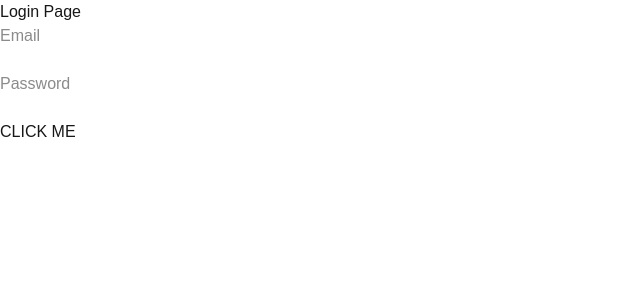
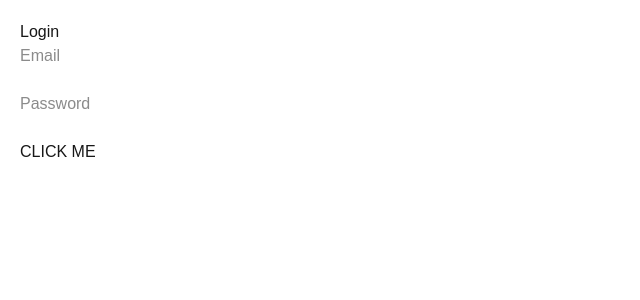
Before and after one commit to jjalan08/workspace-app, a Next.js app: page /login in a window 1280 px wide. Shown: the top 300 px of the page, without its empty margins (0-640 px from the left). Built offline with nearby package versions, Linux system fonts and the light colour scheme.

Commit message:
fix login UI

```diff
--- a/src/app/login/page.js
+++ b/src/app/login/page.js
@@ -1,29 +1,19 @@
 "use client";
 
 import { useState } from "react";
-import { useRouter } from "next/navigation";
-import { signInWithEmailAndPassword } from "firebase/auth";
-import { auth } from "@/lib/firebase";
 
 export default function Login() {
   const [email, setEmail] = useState("");
   const [password, setPassword] = useState("");
-  const router = useRouter();
 
-  const handleLogin = async () => {
-    alert("CLICK WORKING"); // 🔥 MUST SHOW
-
-    try {
-      await signInWithEmailAndPassword(auth, email, password);
-      router.push("/dashboard");
-    } catch (error) {
-      alert(error.message);
-    }
+  const handleLogin = () => {
+    console.log("Button clicked");
+    alert("Login clicked");
   };
 
   return (
-    <div>
-      <h1>Login Page</h1>
+    <div style={{ padding: "20px" }}>
+      <h2>Login</h2>
 
       <input
         type="email"
@@ -43,10 +33,9 @@ export default function Login() {
 
       <br /><br />
 
-      {/* 🔥 DIRECT BUTTON CLICK */}
       <button onClick={handleLogin}>
         CLICK ME
       </button>
     </div>
   );
-}//
+}
```
